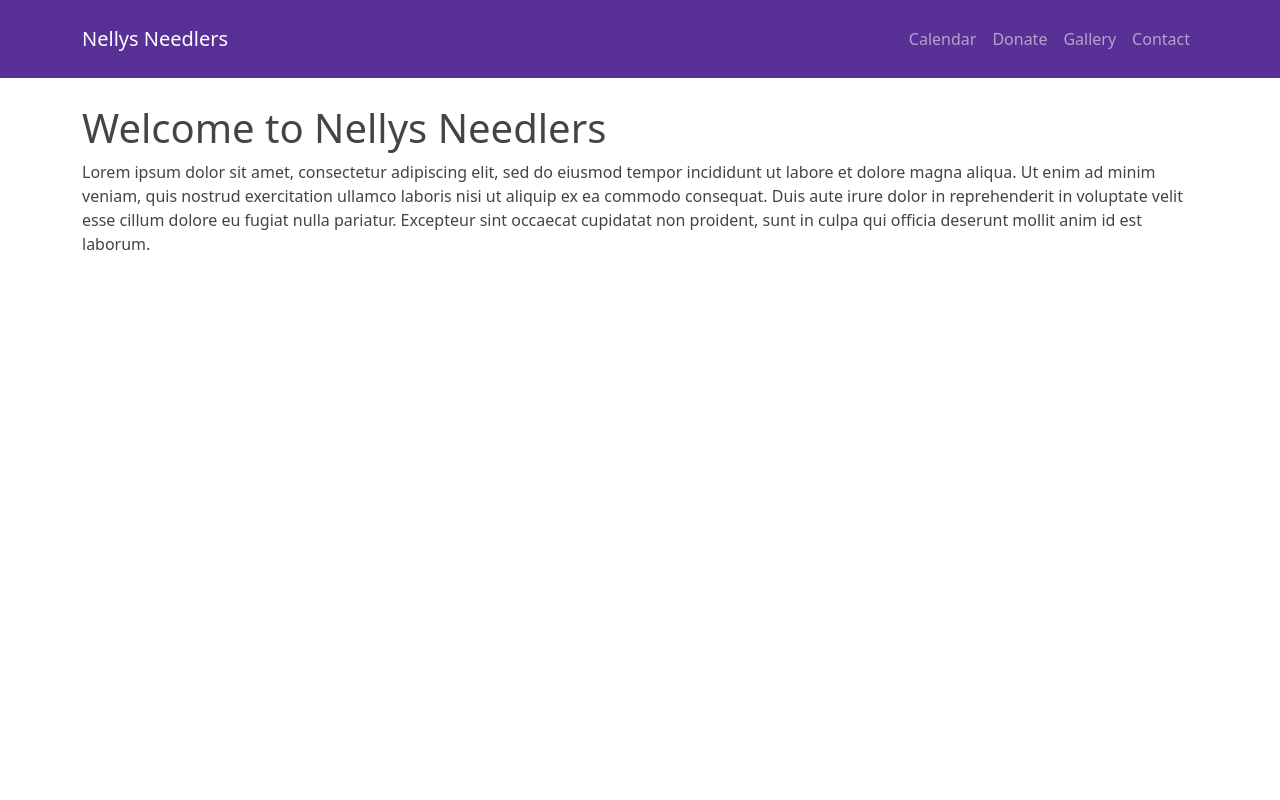
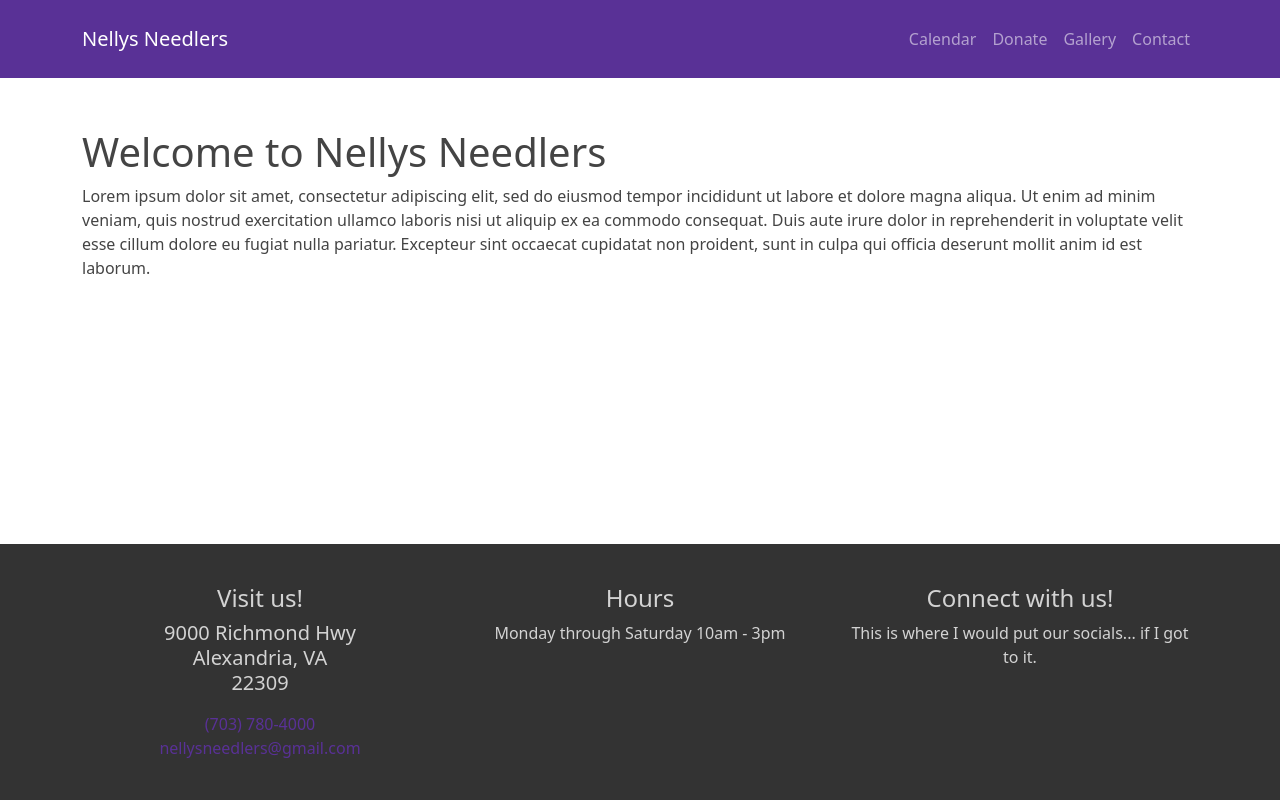
Before and after one commit to nathan-moore-97/nellys, a React (Vite) app in the folder client/: page / in a window 1280 px wide. Shown: the top 800 px of the page. Built offline with nearby package versions, Linux system fonts and the light colour scheme; no server answers.

Commit message:
Footer improvements

```diff
--- a/client/src/App.tsx
+++ b/client/src/App.tsx
@@ -23,6 +23,7 @@ function FooterConditional() {
 
 function App() {
   return (
+    <div className='app-container'>
       <Router>
         <NavbarView />
         <Container className='page-content'>
@@ -37,6 +38,7 @@ function App() {
         </Container>
         <FooterConditional />
       </Router>
+    </div>
   )
 }
 
--- a/client/src/components/FooterView.tsx
+++ b/client/src/components/FooterView.tsx
@@ -4,26 +4,24 @@ import AddressView from "./AddressView";
 
 function FooterView() {
     return (
-        <>
         <footer className="fixed-footer">
-            <Container>
+            <Container className="flex-column flex-md-row">
                 <Row>
-                    <Col className="mt-4">
+                    <Col xs={12} md={4} className="mt-4">
                         <h4>Visit us!</h4>
                         <AddressView />
                     </Col>
-                    <Col className="mt-4">
+                    <Col xs={12} md={4} className="mt-4">
                         <h4>Hours</h4>
                         <p>Monday through Saturday 10am - 3pm</p>
                     </Col>
-                    <Col className="mt-4">
+                    <Col xs={12} md={4} className="mt-4">
                         <h4>Connect with us!</h4>
                         <p>This is where I would put our socials... if I got to it.</p>
                     </Col>
                 </Row>
             </Container>
         </footer>
-        </>
     );
 }
 
--- a/client/src/styles/App.css
+++ b/client/src/styles/App.css
@@ -1,12 +1,32 @@
-#root {
-  margin: 0 auto;
+html, body, #root {
+  height: 100%;
+  margin: 0;
+}
+
+.app-container {
+  display: flex;
+  flex-direction: column;
+  min-height: 100vh;
 }
 
 .page-content {
-  position: relative;
-  margin: 0;
-  height: 100vh;
-  padding-bottom: 6.74rem;
+  flex: 1;
+  padding-bottom: 2rem; /* Space above footer */
+  margin-top: 2%;
+}
+
+@media (max-width: 768px) {
+  .page-content {
+    padding-bottom: 3rem;
+  }
+}
+
+.fixed-footer {
+  background-color: rgb(51, 51, 51);
+  color: lightgrey;
+  text-align: center;
+  padding: 1rem 0;
+  width: 100%;
 }
 
 .image-gallery {
@@ -15,22 +35,6 @@
   grid-gap: 15px;
   grid-auto-rows: 200px;
   grid-auto-flow: dense;
-}
-
-.fixed-footer {
-  position: relative;
-  right: 0;
-  left: 0;
-  bottom: 0;
-  width: 100%;
-  background-color: rgb(51, 51, 51);
-  color: lightgrey;
-  text-align: center;
-}
-
-.page-content {
-  margin-bottom: 5%;
-  margin-top: 2%;
 }
 
 .navbar {
```
Lines whose indentation alone changed are shown as unchanged.
